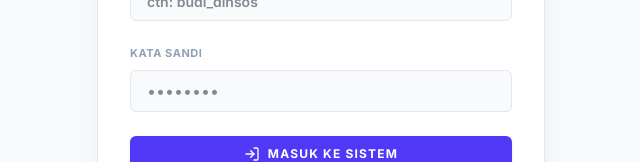
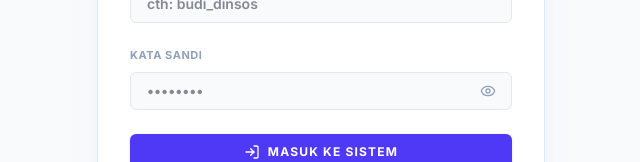
Before and after one commit to febrianataum-pixel/sikat, a React (Vite) app: page /login in a window 1280 px wide. Shown: the part 323-485 px from the top of the page, without its empty margins (319-959 px from the left). Built offline with nearby package versions, Linux system fonts and the light colour scheme; no server answers; the database is empty.

Commit message:
feat: add password visibility toggle to login page

```diff
--- a/src/pages/Login.tsx
+++ b/src/pages/Login.tsx
@@ -1,13 +1,14 @@
 import { useState, FormEvent } from 'react';
 import { signInWithEmailAndPassword, signInWithPopup, GoogleAuthProvider } from 'firebase/auth';
 import { auth } from '../lib/firebase';
-import { LogIn, Github } from 'lucide-react';
+import { LogIn, Eye, EyeOff } from 'lucide-react';
 
 export default function Login() {
   const [email, setEmail] = useState('');
   const [password, setPassword] = useState('');
   const [error, setError] = useState('');
   const [loading, setLoading] = useState(false);
+  const [showPassword, setShowPassword] = useState(false);
 
   const handleEmailLogin = async (e: FormEvent) => {
     e.preventDefault();
@@ -66,14 +67,25 @@ export default function Login() {
             </div>
             <div>
               <label className="block text-[11px] font-bold text-slate-400 uppercase tracking-wider mb-2">Kata Sandi</label>
+              <div className="relative">
                 <input
-                type="password"
+                  type={showPassword ? "text" : "password"}
                   required
-                className="w-full px-4 py-2 bg-slate-50 border border-slate-200 rounded-md outline-none focus:ring-2 focus:ring-indigo-500 focus:bg-white transition-all"
+                  className="w-full pl-4 pr-11 py-2 bg-slate-50 border border-slate-200 rounded-md outline-none focus:ring-2 focus:ring-indigo-500 focus:bg-white transition-all text-sm font-semibold"
                   placeholder="••••••••"
                   value={password}
                   onChange={(e) => setPassword(e.target.value)}
+                  id="login-password-input"
                 />
+                <button
+                  type="button"
+                  onClick={() => setShowPassword(!showPassword)}
+                  className="absolute right-3 top-1/2 -translate-y-1/2 text-slate-400 hover:text-slate-600 transition-colors p-1"
+                  aria-label={showPassword ? "Sembunyikan kata sandi" : "Tampilkan kata sandi"}
+                >
+                  {showPassword ? <EyeOff size={16} /> : <Eye size={16} />}
+                </button>
+              </div>
             </div>
             <button
               disabled={loading}
```
Lines whose indentation alone changed are shown as unchanged.
